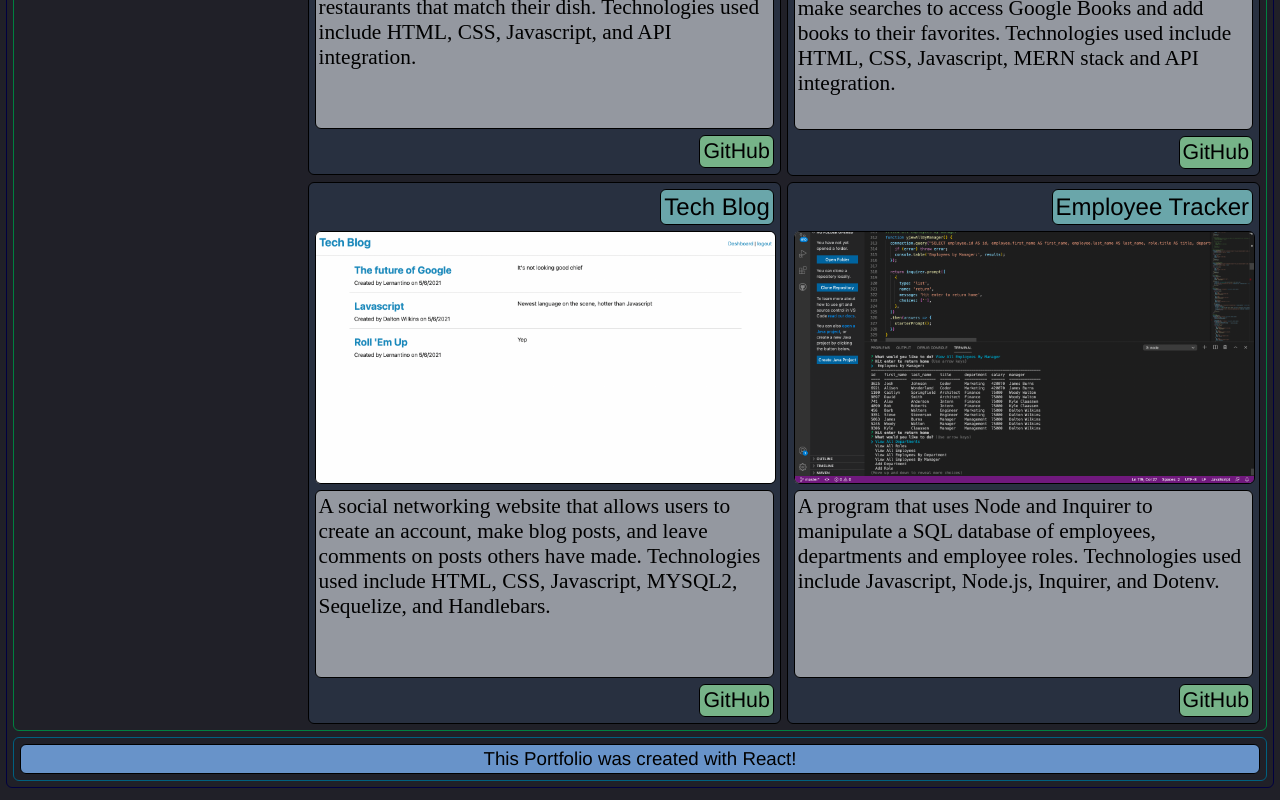
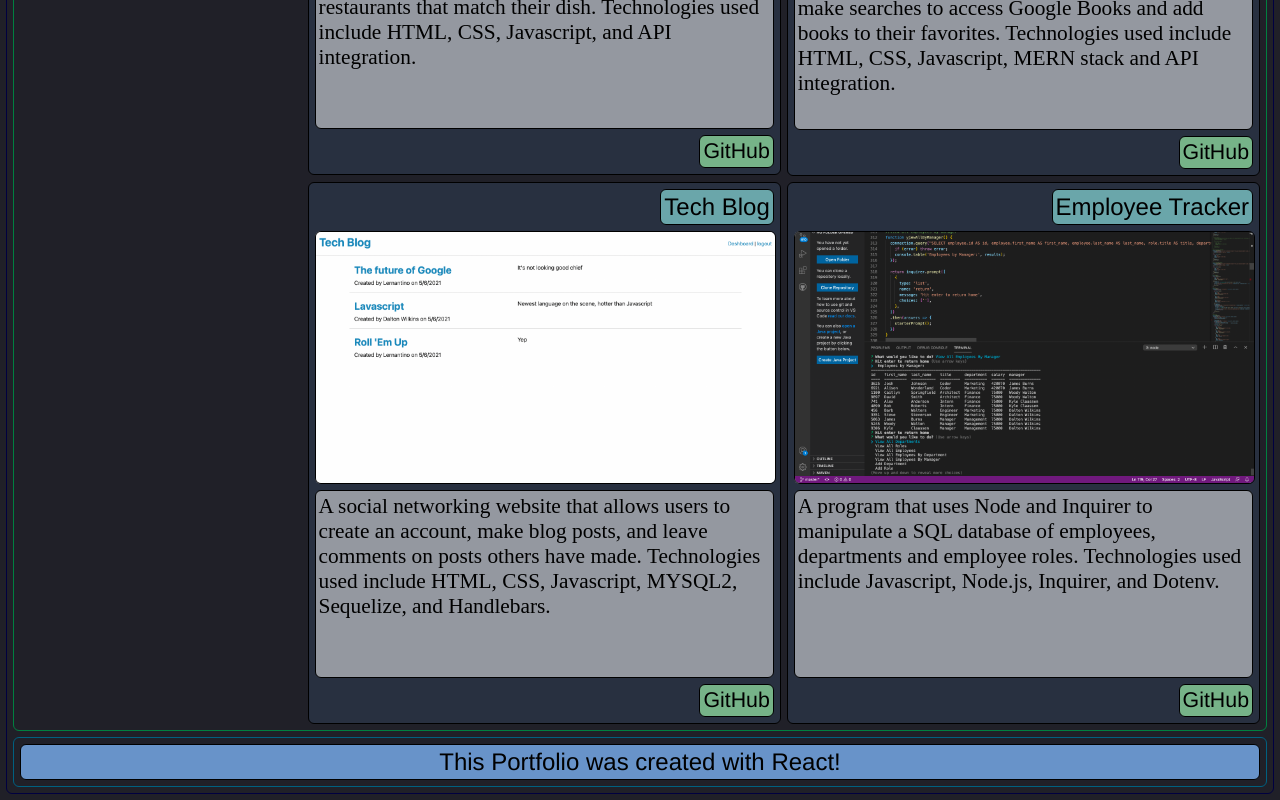
Before and after one commit to dalto135/react-portfolio, a React (Create React App) app: page /#/projects in a window 1280 px wide. Shown: the part 1557-2357 px from the top of the page. Built offline with nearby package versions, Linux system fonts and the light colour scheme.

Commit message:
updated link hover feature

```diff
--- a/src/components/footer.js
+++ b/src/components/footer.js
@@ -3,7 +3,9 @@ import React from 'react';
 function Footer() {
     return (
         <footer>
-            <h3>This Portfolio was created with React!</h3>
+            <a href='https://github.com/dalto135/react-portfolio' target="_blank" rel='noreferrer'>
+                This Portfolio was created with React!
+            </a>
         </footer>
     );
 }
--- a/src/style.css
+++ b/src/style.css
@@ -27,11 +27,24 @@ footer {
     flex-wrap: wrap;
 }
 
-footer h2, footer h3 {
+footer h2, footer h3, footer a {
     background-color: var(--pastelBlue);
     flex: 1 1;
     padding: 3px;
 }
+
+footer h3 {
+    border-width: 0;
+    padding: 0;
+    margin: 0;
+}
+
+/* footer a {
+    padding: 0;
+    background-color: rgba(0, 0, 0, 0);
+} */
+
+
 
 address {
     justify-content: space-evenly;
@@ -68,14 +81,19 @@ a {
     font-size: 24pt;
 }
 
+
+
 /* Places a gradient image on link elements when they are hovered over with the cursor */
 a:hover {
-    color: white;
-    background-image: linear-gradient(var(--mint), var(--blue));
-    background-color: (rgba(0, 0, 0, 0));
-    text-shadow: 2px 2px 2px black;
-    /* box-shadow: 2px 2px 2px white; */
-    /* border-color: var(--nonPastelGreen); */
+    background-image: linear-gradient(rgba(255, 255, 255, 0.75), rgba(0, 0, 0, 0));
+}
+
+footer a:hover {
+    background-image: linear-gradient(rgb(128, 186, 255), rgba(0, 0, 0, 0));
+}
+
+.github:hover {
+    background-image: linear-gradient(rgb(144, 223, 160), rgba(0, 0, 0, 0));
 }
 
 /* Specifies text attributes and layout for individual elements */
```
